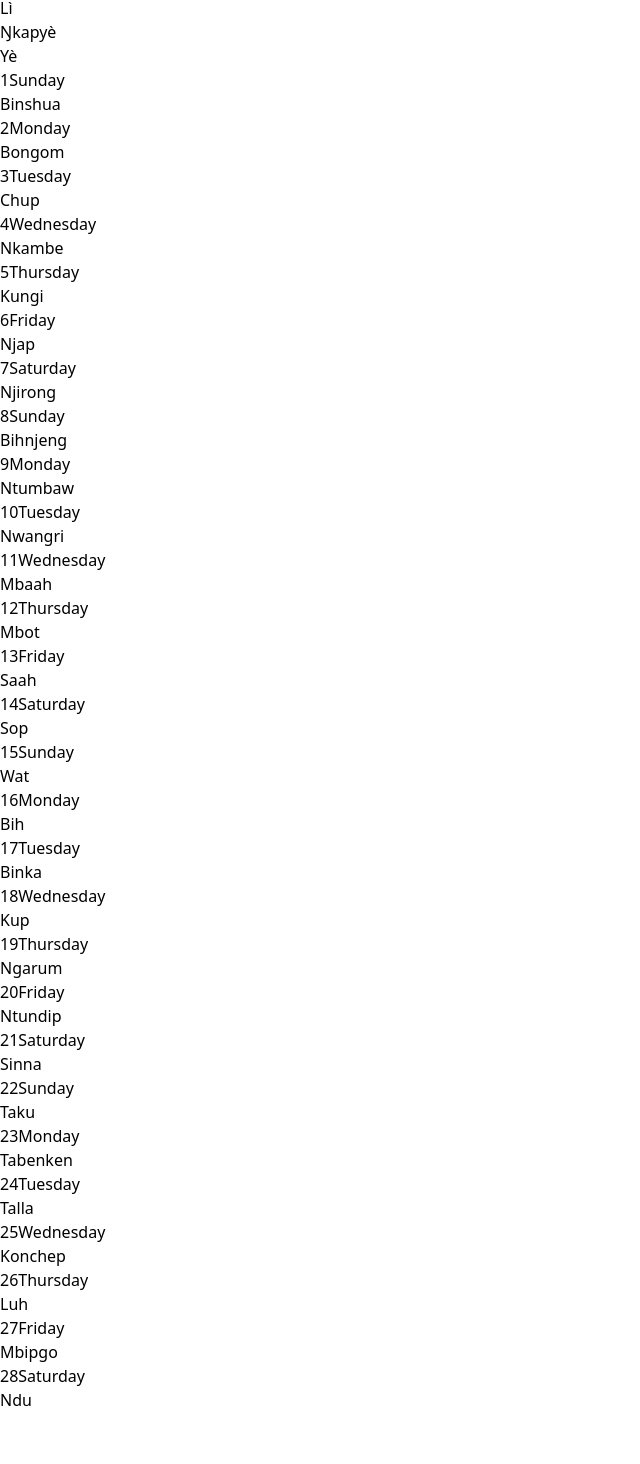
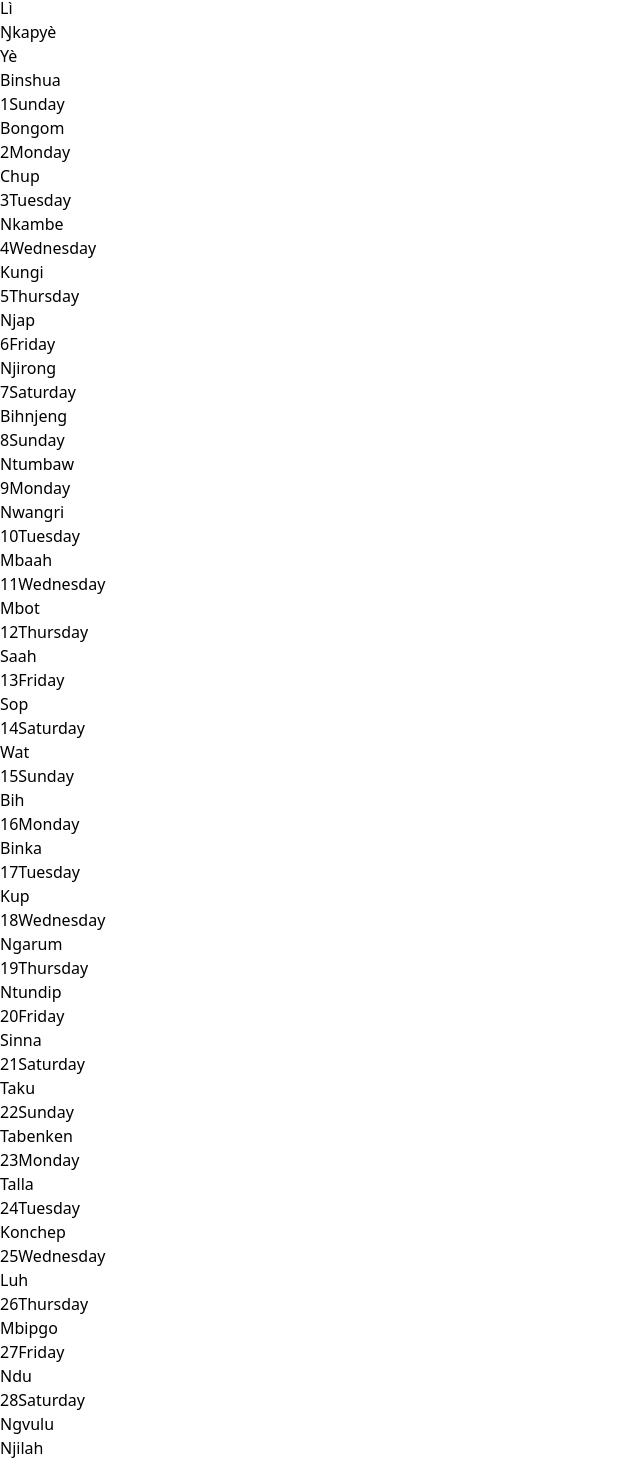
Before and after one commit to Fabian-Ebong/Mbum-Calendar-project, a React (Vite) app: page / in a window 1280 px wide. Shown: the part 276-1740 px from the top of the page, without its empty margins (0-640 px from the left). Before the commit the page ends 1688 px from the top, so only its background shows below. Built offline with nearby package versions, Linux system fonts and the light colour scheme.

Commit message:
insert one mbum village into one cell

```diff
--- a/src/components/CalendarCard.tsx
+++ b/src/components/CalendarCard.tsx
@@ -344,6 +344,7 @@ const MBUM_HEADER_COLORS: Record<string, string> = {
   "Yè": "text-blue-700",
 }
 
+// Hard-coded village assignment by visible cell position (1 village per cell)
 const MBUM_VILLAGES = [
   "Binshua",
   "Bongom",
@@ -381,8 +382,8 @@ const MBUM_VILLAGES = [
   "Wowo",
 ]
 
-function getVillageForCell(index: number) {
-  return MBUM_VILLAGES[index % MBUM_VILLAGES.length]
+function getVillageForCell(cellIndex: number) {
+  return MBUM_VILLAGES[cellIndex] ?? ""
 }
 
 export default function CalendarCard({ data }: CalendarCardProps) {
@@ -436,17 +437,28 @@ export default function CalendarCard({ data }: CalendarCardProps) {
         {/* Calendar grid */}
         <div className="grid grid-cols-8 gap-[3px] sm:gap-1 bg-slate-300/70 p-[3px] sm:p-1 rounded-xl shadow-[inset_0_1px_0_rgba(255,255,255,0.9),inset_0_-2px_6px_rgba(15,23,42,0.18)]">
           {/* Empty cells before first day */}
-          {Array.from({ length: firstMbumIndex }).map((_, i) => (
+          {Array.from({ length: firstMbumIndex }).map((_, i) => {
+            const village = getVillageForCell(i)
+
+            return (
               <div
                 key={`empty-${i}`}
-              className="min-h-[86px] sm:min-h-32 rounded-lg bg-white shadow-[inset_0_1px_0_rgba(255,255,255,0.95)]"
-            />
-          ))}
+                className="min-h-[86px] sm:min-h-32 rounded-lg bg-white p-2 flex flex-col justify-end shadow-[inset_0_1px_0_rgba(255,255,255,0.95)]"
+              >
+                {village && (
+                  <span className="text-[11px] sm:text-xs font-semibold text-slate-600 leading-tight">
+                    {village}
+                  </span>
+                )}
+              </div>
+            )
+          })}
 
           {/* Date cells */}
           {data.days.map((day, index) => {
             const isToday = day.fullDate === todayStr
-            const village = getVillageForCell(index)
+            const cellIndex = firstMbumIndex + index
+            const village = getVillageForCell(cellIndex)
 
             return (
               <div
@@ -480,21 +492,33 @@ export default function CalendarCard({ data }: CalendarCardProps) {
                   </span>
                 </div>
 
-                {/* Village name */}
+                {village && (
                   <span className="mt-2 text-[11px] sm:text-xs font-semibold text-slate-600 leading-tight">
                     {village}
                   </span>
+                )}
               </div>
             )
           })}
 
           {/* Empty cells after last day so every month has 8 columns × 5 rows */}
-          {Array.from({ length: trailingEmptyCells }).map((_, i) => (
+          {Array.from({ length: trailingEmptyCells }).map((_, i) => {
+            const cellIndex = firstMbumIndex + data.days.length + i
+            const village = getVillageForCell(cellIndex)
+
+            return (
               <div
                 key={`trailing-empty-${i}`}
-              className="min-h-[86px] sm:min-h-32 rounded-lg bg-white shadow-[inset_0_1px_0_rgba(255,255,255,0.95)]"
-            />
-          ))}
+                className="min-h-[86px] sm:min-h-32 rounded-lg bg-white p-2 flex flex-col justify-end shadow-[inset_0_1px_0_rgba(255,255,255,0.95)]"
+              >
+                {village && (
+                  <span className="text-[11px] sm:text-xs font-semibold text-slate-600 leading-tight">
+                    {village}
+                  </span>
+                )}
+              </div>
+            )
+          })}
         </div>
       </CardContent>
     </Card>
```
Lines whose indentation alone changed are shown as unchanged.
